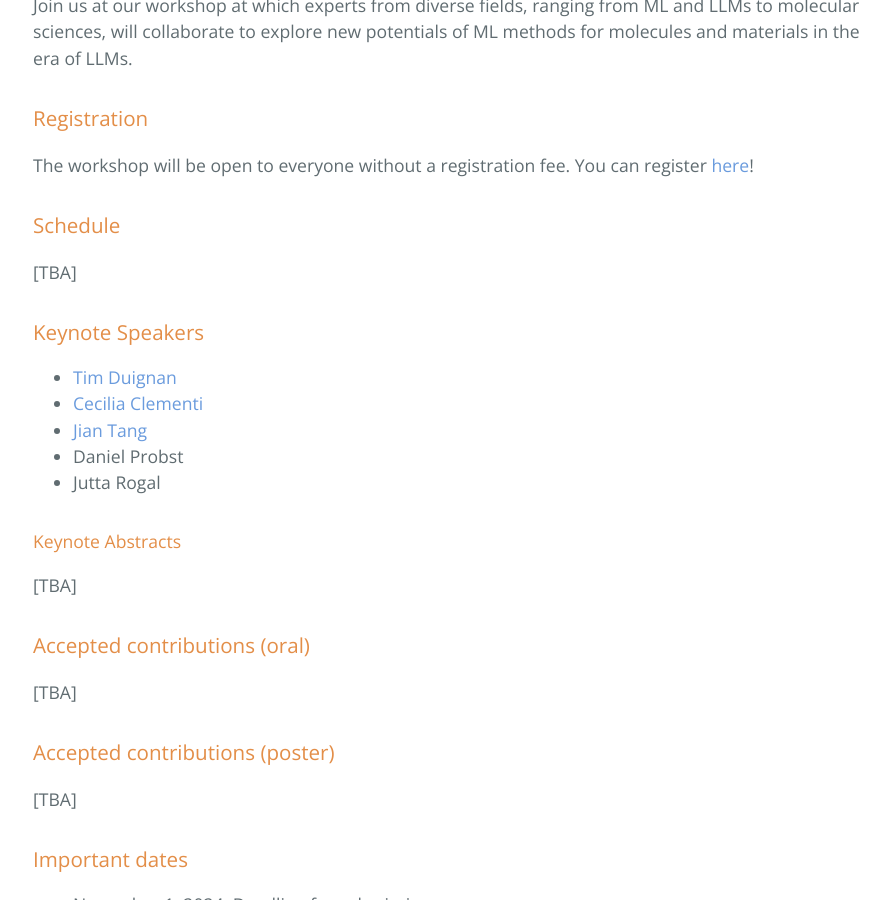
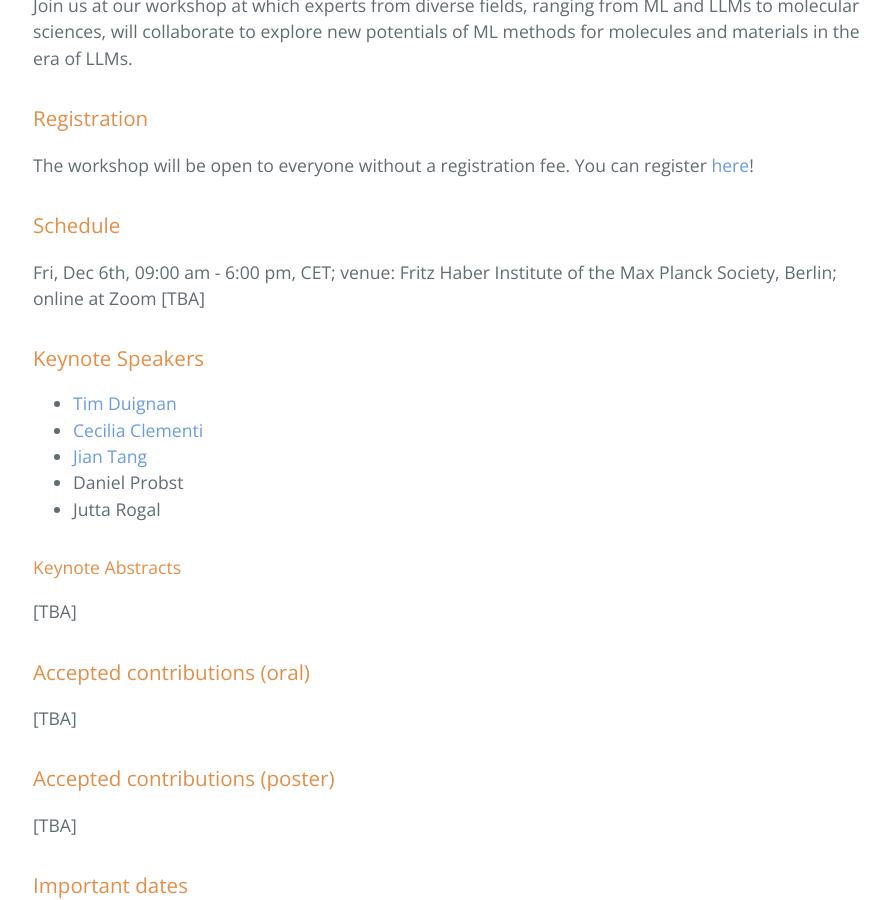
Before and after one commit to moleculediscovery/workshop2024, a Jekyll site: the page built from index.md, in a window 1280 px wide and 900 px high, scrolled down 1144 px. Shown: the whole window, without its empty margins (191-1081 px from the left). Built offline with Jekyll 4.4.1, drawn with Linux system fonts in a browser that asks for light colours; our own code applies the rules of GitHub Pages for plain Markdown files.

Commit message:
Update index.md

```diff
--- a/index.md
+++ b/index.md
@@ -14,6 +14,7 @@ Join us at our workshop at which experts from diverse fields, ranging from ML an
 The workshop will be open to everyone without a registration fee. You can register [here](https://www.eventbrite.com/e/ellis-machine-learning-for-molecule-discovery-workshop-tickets-1021584786597?aff=oddtdtcreator)!
 
 ### Schedule
+Fri, Dec 6th, 09:00 am - 6:00 pm, CET; venue: Fritz Haber Institute of the Max Planck Society, Berlin; online at Zoom
 [TBA]
 
 ### Keynote Speakers
```
